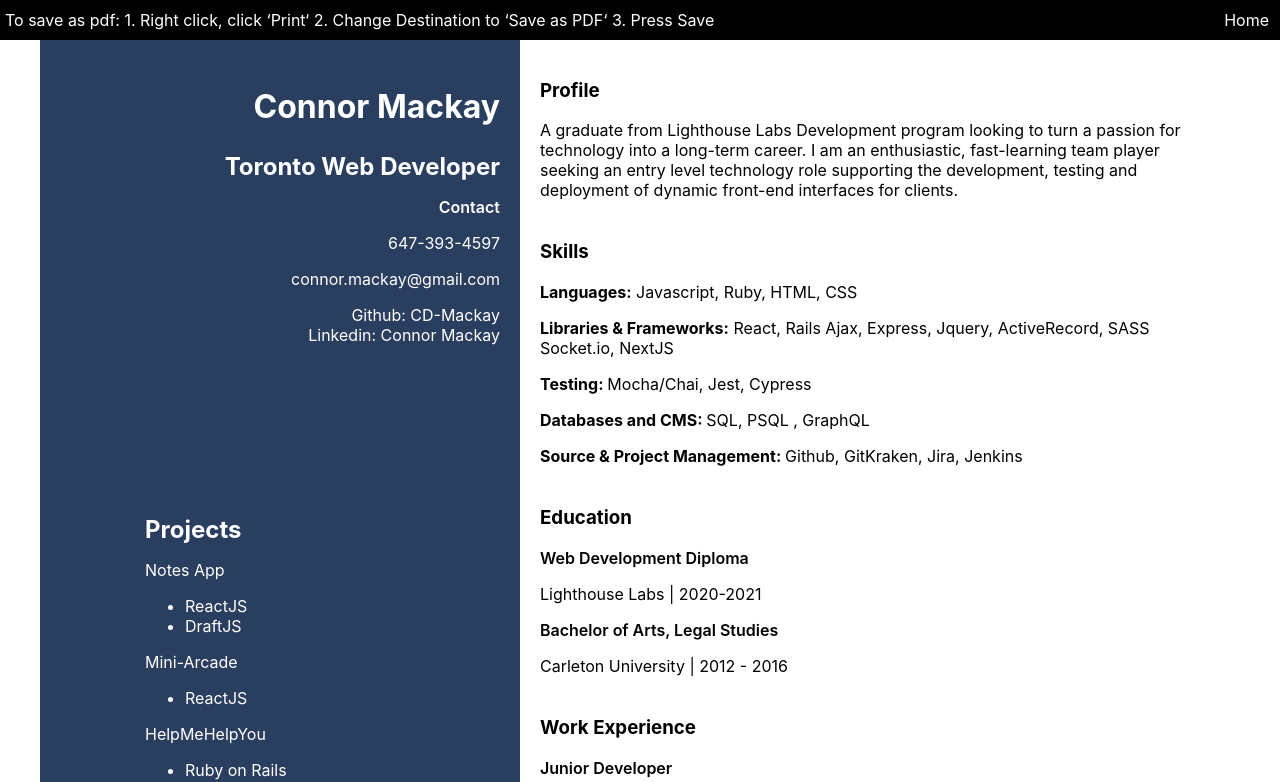
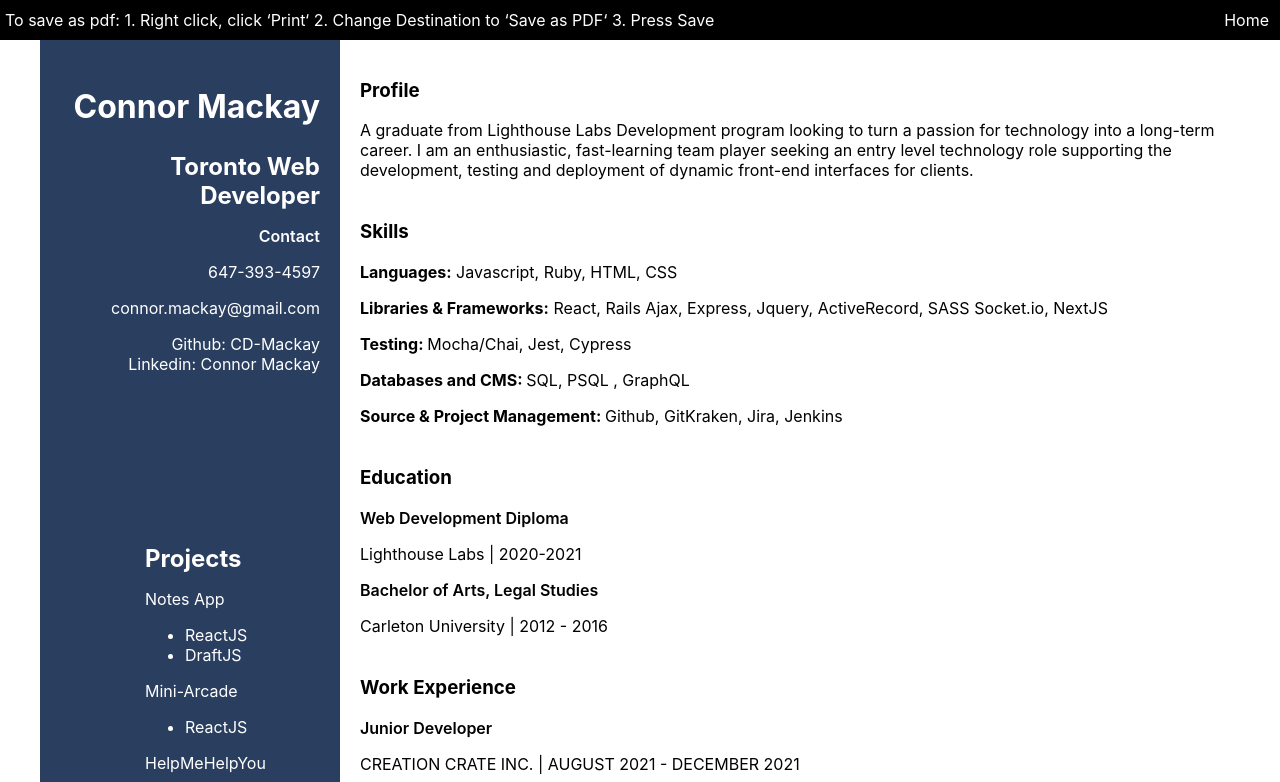
Before and after one commit to CD-Mackay/personal_site, a Next.js app: page /resume in a window 1280 px wide. Shown: the top 782 px of the page. Built offline with nearby package versions, Linux system fonts and the light colour scheme.

Commit message:
modify resume layout

```diff
--- a/Components/ResumeDoc/ResumeDoc.module.css
+++ b/Components/ResumeDoc/ResumeDoc.module.css
@@ -1,6 +1,6 @@
 .page {
   display: grid;
-  grid-template-columns: 2fr 3fr;
+  grid-template-columns: 1fr 3fr;
   padding: 0px 40px 0px 40px;
 }
 
```
